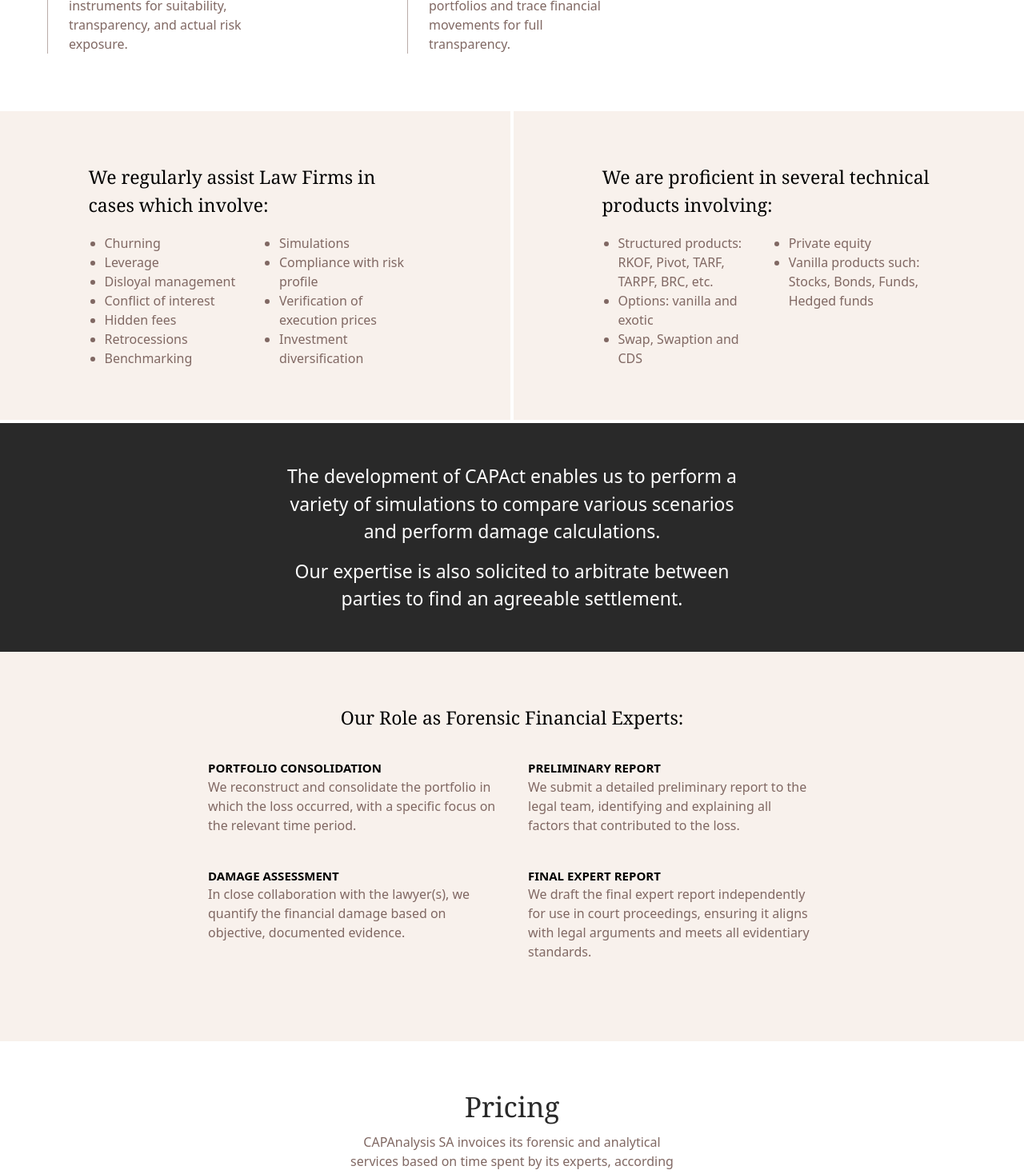
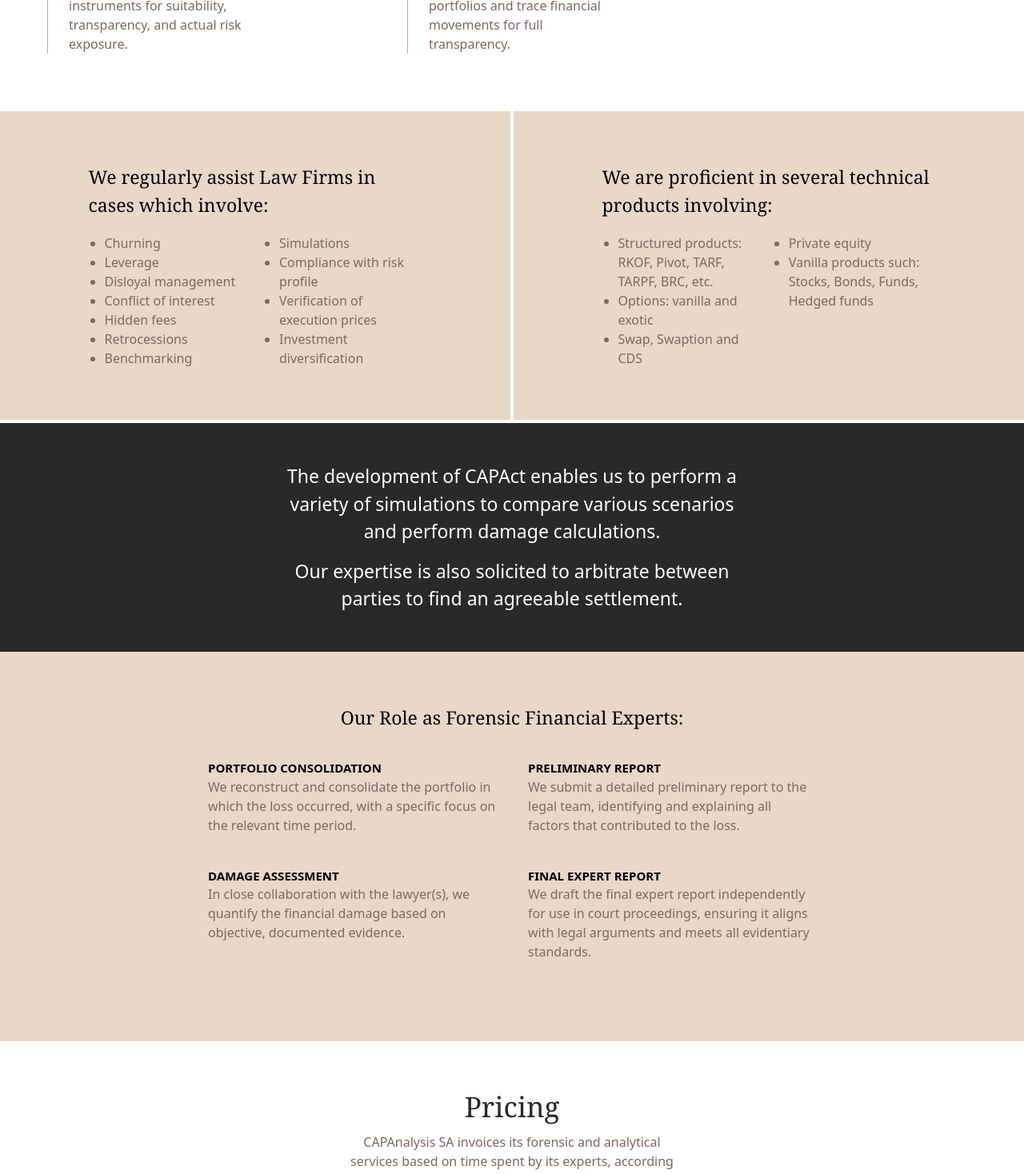
Before and after one commit to pierre-debruyne/CapAnalysis, a Next.js app: page /forensic-financial-analysis in a window 1280 px wide. Shown: the part 1420-2888 px from the top of the page at 80% size. Built offline with nearby package versions, Linux system fonts and the light colour scheme.

Commit message:
fix: replace color for background

```diff
--- a/src/app/capact-innovation-software-performance-investments/page.tsx
+++ b/src/app/capact-innovation-software-performance-investments/page.tsx
@@ -49,7 +49,7 @@ export default function CapactInnovationSoftwarePerformanceInvestments() {
       </div>
 
       <div className="flex w-full">
-        <div className="bg-[#F8F1EC] w-full py-[65px] px-[50px]">
+        <div className="bg-[#e9d7c8] w-full py-[65px] px-[50px]">
           <h2 className="text-center text-[23px] font-serif font-normal">
             Our analysis brings factual financial <br /> context to your
             managers’ performances
--- a/src/app/contact/page.tsx
+++ b/src/app/contact/page.tsx
@@ -14,7 +14,7 @@ export default function Contact() {
         <h3 className='text-2xl italic font-serif'>Start monitoring now</h3>
       </div>
 
-      <div className='w-full bg-[#F8F1EC] pt-[80px] pb-[85px] px-5 xl:px-0'>
+      <div className='w-full bg-[#e9d7c8] pt-[80px] pb-[85px] px-5 xl:px-0'>
         <div className='xl:max-w-[1222px] mx-auto flex flex-col gap-5 '>
           <div className='flex gap-5 xl:flex-row flex-col'>
             <Input placeholder='Your name' className='xl:w-[394px]' />
--- a/src/app/forensic-financial-analysis/page.tsx
+++ b/src/app/forensic-financial-analysis/page.tsx
@@ -57,7 +57,7 @@ export default function ForensicFinancialAnalysis() {
       </div>
 
       <div className="flex flex-col lg:flex-row gap-1 w-full pb-1">
-        <div className="bg-[#F8F1EC] w-full py-[35px] lg:py-[65px]">
+        <div className="bg-[#e9d7c8] w-full py-[35px] lg:py-[65px]">
           <div className="lg:max-w-[417px] lg:w-3/4 p-[50px] xl:p-0 mx-auto">
             <h3 className="text-[23px] font-normal font-serif pb-[19px]">
               We regularly assist Law Firms in cases which involve:
@@ -83,7 +83,7 @@ export default function ForensicFinancialAnalysis() {
             </div>
           </div>
         </div>
-        <div className="bg-[#F8F1EC] w-full py-[35px] lg:py-[65px]">
+        <div className="bg-[#e9d7c8] w-full py-[35px] lg:py-[65px]">
           <div className="lg:max-w-[417px] lg:w-3/4 p-[50px] xl:p-0 mx-auto">
             <h3 className="font-normal font-serif text-[23px] pb-[19px]">
               We are proficient in several technical products involving:
@@ -126,7 +126,7 @@ export default function ForensicFinancialAnalysis() {
       </div>
 
       <div className="flex w-full">
-        <div className="bg-[#F8F1EC] w-full py-[65px] px-[50px]">
+        <div className="bg-[#e9d7c8] w-full py-[65px] px-[50px]">
           <h2 className="text-center text-[23px] font-serif font-normal">
             Our Role as Forensic Financial Experts:
           </h2>
--- a/src/app/page.tsx
+++ b/src/app/page.tsx
@@ -26,7 +26,7 @@ export default function Home() {
 
       <div className="flex flex-col lg:flex-row gap-1 w-full lg:mb-[45px]">
         {/*   Portfolio Monitoring & Mentorship */}
-        <div className="bg-[#F8F1EC] w-full py-[37px] px-5 lg:px-0">
+        <div className="bg-[#e9d7c8] w-full py-[37px] px-5 lg:px-0">
           <div className="flex justify-center flex-col items-center">
             <div className="mb-5 w-[399px]">
               <h2 className="text-[18px] uppercase font-semibold font-sans leading-tight text-start lg:text-start">
@@ -81,7 +81,7 @@ export default function Home() {
         </div>
 
         {/*  FORENSIC FINANCIAL  ANALYSIS */}
-        <div className="bg-[#F8F1EC] w-full py-[37px] px-5 lg:px-0">
+        <div className="bg-[#e9d7c8] w-full py-[37px] px-5 lg:px-0">
           <div className="flex justify-center flex-col items-center">
             <div className="mb-5 w-[399px]">
               <h2 className="text-[18px] uppercase font-semibold font-sans leading-tight text-start lg:text-start">
@@ -236,7 +236,7 @@ export default function Home() {
         />
 
         {/* Texte en overlay */}
-        <div className="lg:absolute inset-0 h-full flex flex-col md:flex-row gap-5 bg-[#F8F1EC] py-10 lg:p-0 lg:bg-transparent justify-center lg:justify-start items-center lg:gap-[140px] lg:ml-[189px]">
+        <div className="lg:absolute inset-0 h-full flex flex-col md:flex-row gap-5 bg-[#e9d7c8] py-10 lg:p-0 lg:bg-transparent justify-center lg:justify-start items-center lg:gap-[140px] lg:ml-[189px]">
           <div className="flex flex-col items-center md:max-w-[330px] mx-auto lg:m-0 px-[35px]">
             <h2 className="text-[35px] text-dark font-serif text-center leading-11">
               The real risk isn’t underperformance, it’s misinformation
--- a/src/app/portfolio-monitoring-&-mentorship/page.tsx
+++ b/src/app/portfolio-monitoring-&-mentorship/page.tsx
@@ -56,7 +56,7 @@ export default function PortfolioMonitoringMentorship() {
       </div>
 
       <div className="flex flex-col lg:flex-row gap-1 w-full pb-1">
-        <div className="bg-[#F8F1EC] w-full py-[65px]">
+        <div className="bg-[#e9d7c8] w-full py-[65px]">
           <div className="lg:max-w-[490px] p-[50px] xl:p-0 mx-auto">
             <h3 className="text-[23px] font-normal font-serif pb-[19px]">
               Are your investments in line with your decisions?
@@ -73,7 +73,7 @@ export default function PortfolioMonitoringMentorship() {
             </p>
           </div>
         </div>
-        <div className="bg-[#F8F1EC] w-full py-[65px]">
+        <div className="bg-[#e9d7c8] w-full py-[65px]">
           <div className="lg:max-w-[490px] p-[50px]  xl:p-0 mx-auto">
             <h3 className="font-normal font-serif text-[23px] pb-[19px]">
               An efficient monitoring
@@ -98,7 +98,7 @@ export default function PortfolioMonitoringMentorship() {
       </div>
 
       <div className="flex w-full">
-        <div className="bg-[#F8F1EC] w-full py-[65px]">
+        <div className="bg-[#e9d7c8] w-full py-[65px]">
           <h2 className="text-center text-[23px] font-serif font-normal">
             Verification - Assessment - Comparison
           </h2>
--- a/src/components/common/profil.tsx
+++ b/src/components/common/profil.tsx
@@ -39,7 +39,7 @@ export default function Profil({
               className="w-[210px] h-[266px] object-cover mb-[10px] block"
             />
           ) : (
-            <div className="w-[210px] h-[266px] mb-[10px] bg-[#F8F1EC] flex items-center justify-center">
+            <div className="w-[210px] h-[266px] mb-[10px] bg-[#e9d7c8] flex items-center justify-center">
               {name}
             </div>
           )}
```
